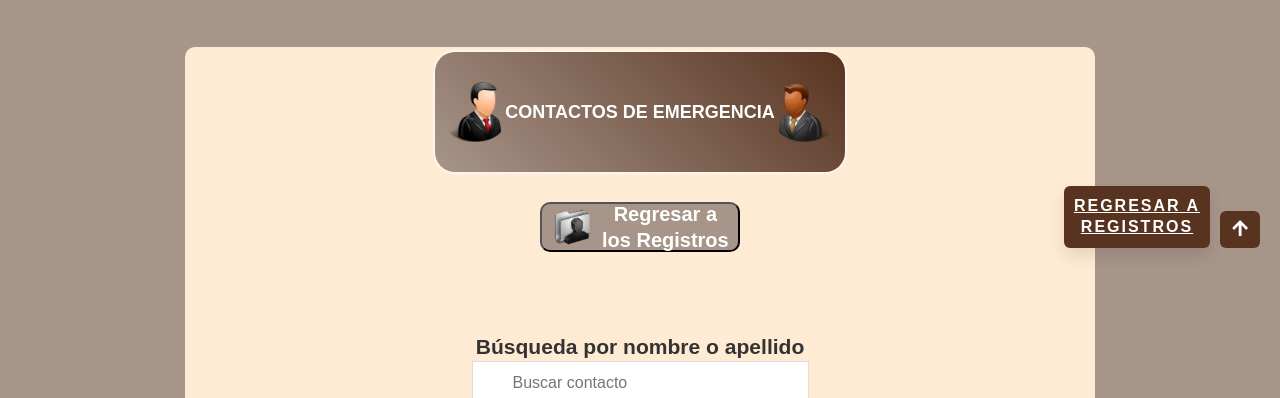
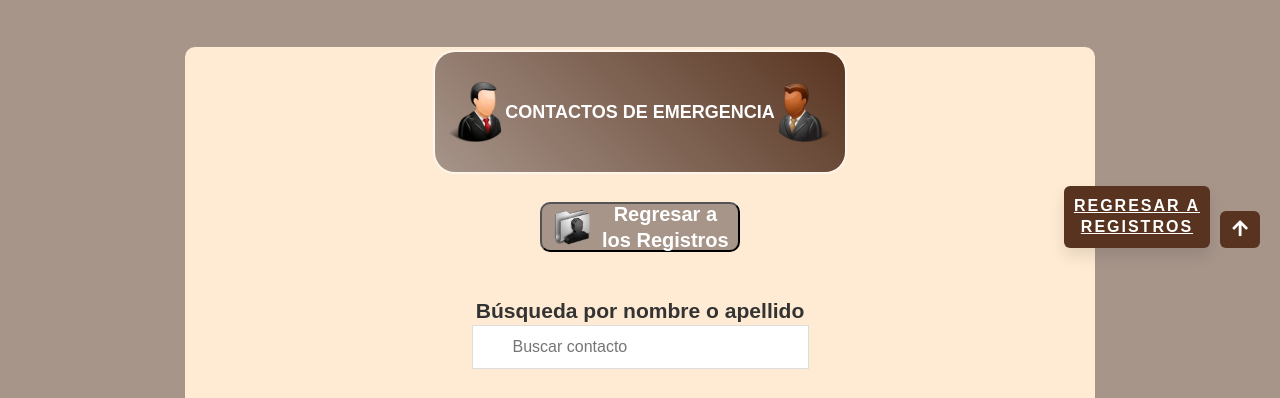
Before and after one commit to Metrowest/Visita2, a website with bundled scripts: page contactos2.html in a window 1280 px wide. Shown: the part 532-930 px from the top of the page. Built offline with nearby package versions, Linux system fonts and the light colour scheme; a script that the page names is missing; files whose address does not match are found by name.

Commit message:
Add files via upload

```diff
--- a/src/main.css
+++ b/src/main.css
@@ -10,7 +10,6 @@
     right: 0;
     height: auto;
     width: auto;
-    padding: 2em;
     color: #333;
     text-align: center;
     overflow: visible;
```
